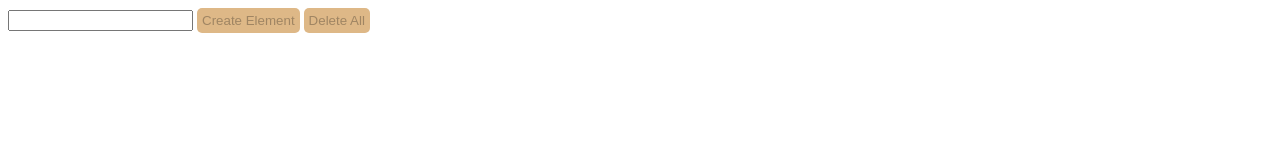
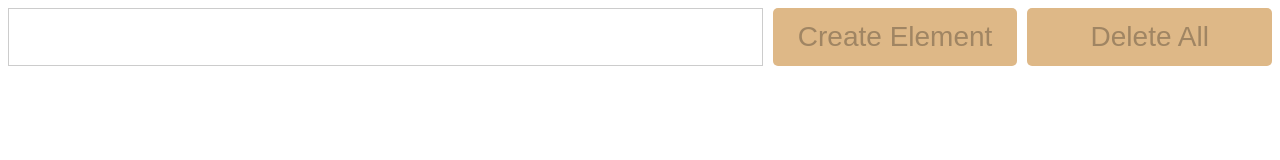
Before and after one commit to Muhammad-Bilal-code/Todo-Dom, a plain HTML site: page index.html in a window 1280 px wide. Drawn offline with Linux system fonts and the light colour scheme.

Commit message:
added some css

```diff
--- a/app.js
+++ b/app.js
@@ -182,6 +182,10 @@ function handleCreateElement() {
 
 function handleDelAll() {
   main.innerHTML = "";
+  if (document.getElementById("main").childNodes.length == 0) {
+    // console.log("Chotay");
+    deleteElm.disabled = true;
+  }
 }
 
 function handleDel(a) {
@@ -189,7 +193,7 @@ function handleDel(a) {
   console.log(a.parentNode);
   a.parentNode.remove();
   if (document.getElementById("main").childNodes.length == 0) {
-    console.log("Chotay");
+    // console.log("Chotay");
     deleteElm.disabled = true;
   }
 }
--- a/index.html
+++ b/index.html
@@ -7,15 +7,21 @@
     <link rel="stylesheet" href="style.css" />
   </head>
   <body>
+    <div id="container">
+      <div id="form">
+        <span>
           <input type="text" id="inpt" onkeyup="handleChangeInput(this)" />
+        </span>
         <button onclick="handleCreateElement()" disabled id="create-element">
           Create Element
         </button>
         <button onclick="handleDelAll()" disabled id="delete-elm">
           Delete All
         </button>
+      </div>
       <!-- <button onclick="handleUpdate()">Update</button> -->
       <div id="main"></div>
+    </div>
     <script src="app.js"></script>
   </body>
 </html>
--- a/style.css
+++ b/style.css
@@ -53,3 +53,28 @@ button {
     background-color: transparent;
     border: navajowhite;
 }
+
+div#form {
+    display: flex;
+    gap: 10px;
+    justify-content: space-between;
+}
+input#inpt {
+    border: navajowhite;
+    width: 100%;
+    outline: none;
+    font-size: 30px;
+}
+#form>span {
+    border: 1px solid #ccc;
+    padding: 10px;
+    width: 60%;
+}
+button {
+    background-color: burlywood;
+    border: navajowhite;
+    padding: 5px;
+    border-radius: 5px;
+    font-size: 28px;
+    width: 20%;
+}
```
Lines whose indentation alone changed are shown as unchanged.
